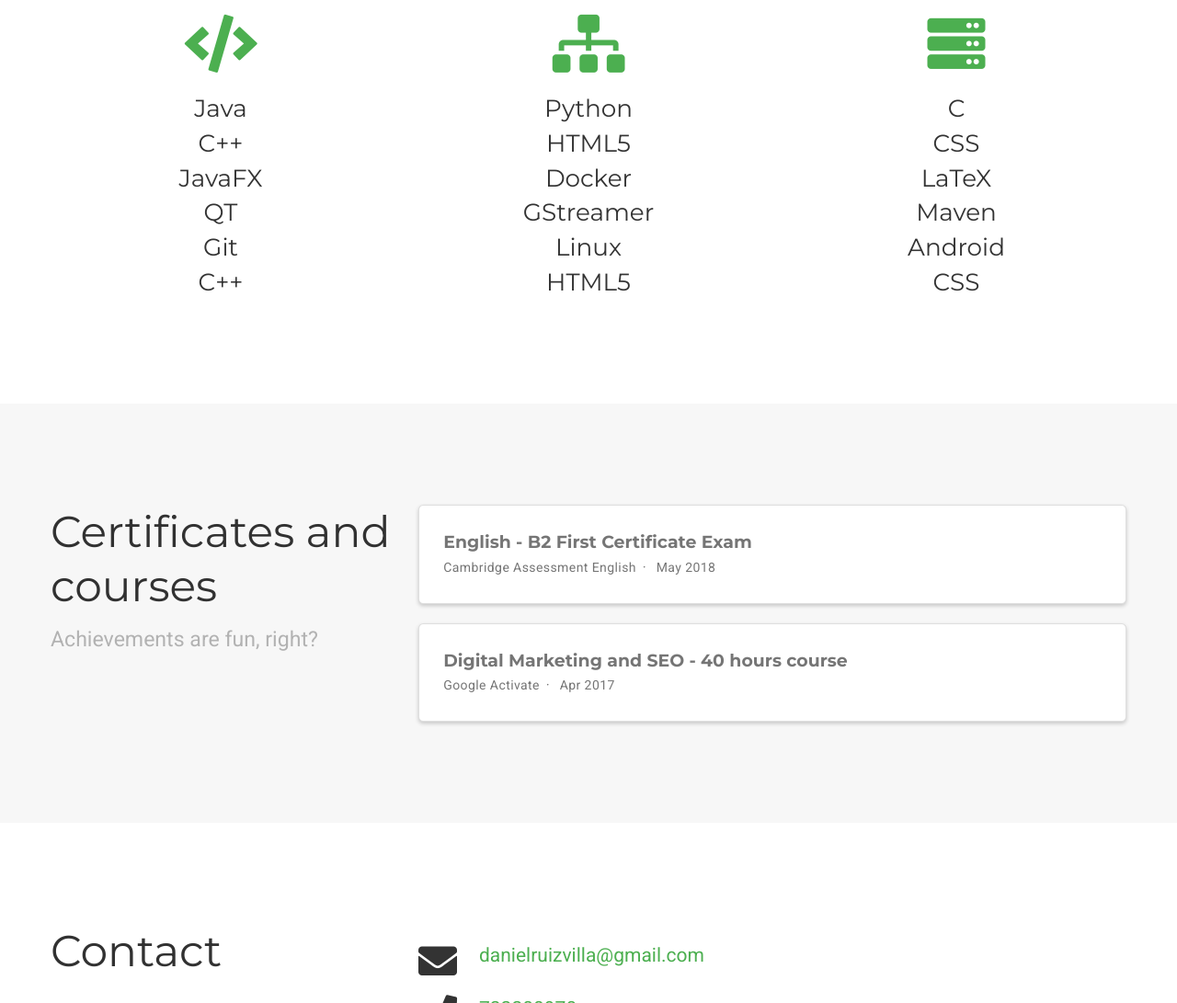
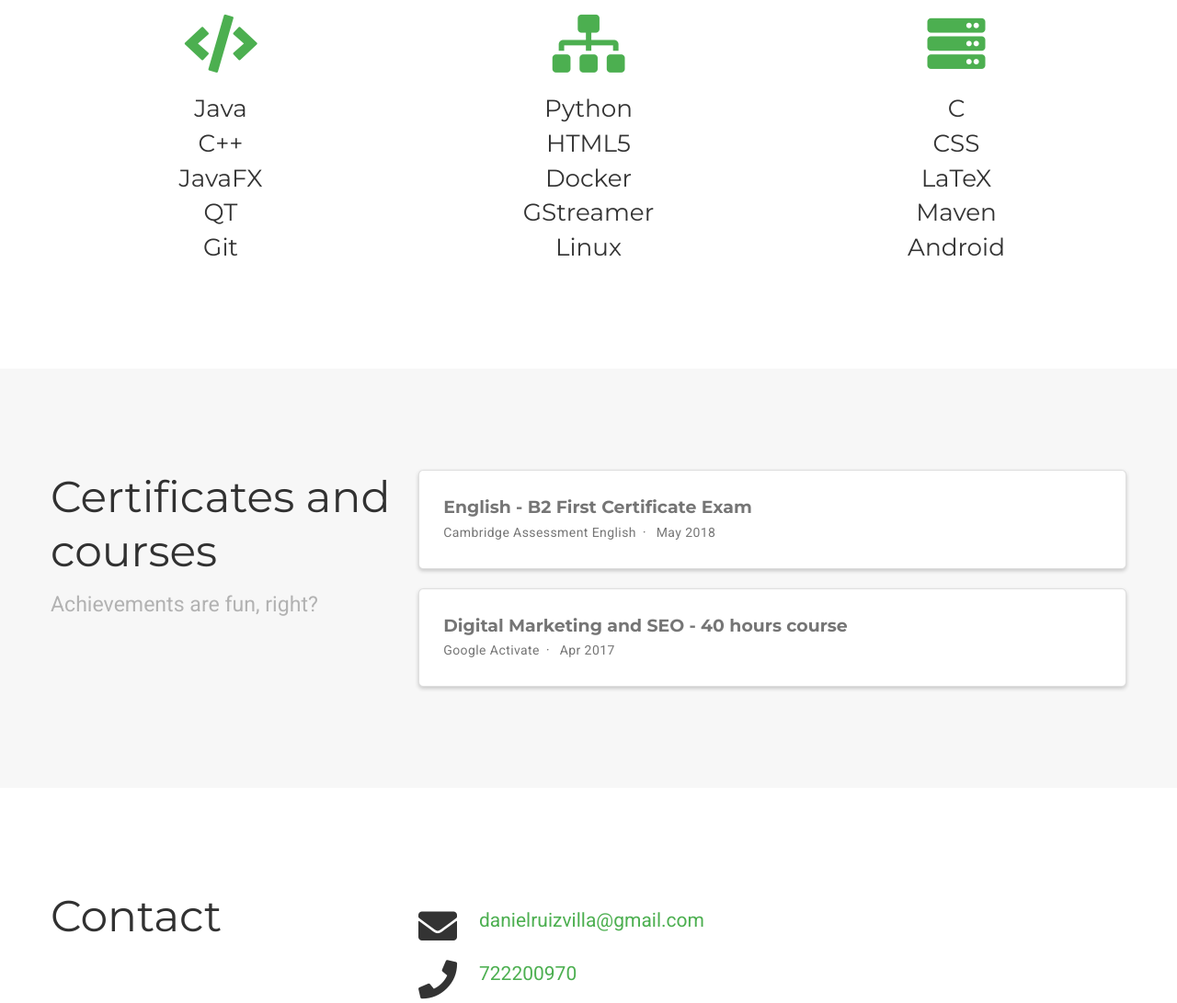
Before and after one commit to danielRV7/danielRV7.github.io, a plain HTML site: page index.html in a window 1280 px wide. Shown: the part 1842-2933 px from the top of the page at 92% size. Drawn offline with nearby package versions, Linux system fonts and the light colour scheme; some packages are replaced by stand-ins of ours.

Commit message:
Corregidos unos errores

```diff
--- a/index.html
+++ b/index.html
@@ -1135,39 +1135,6 @@
   <div class="col-12 col-sm-4">
 
     <h3>Android</h3>
-
-  </div>
-
-
-
-
-
-
-  <div class="col-12 col-sm-4">
-
-    <h3>C++</h3>
-
-  </div>
-
-
-
-
-
-
-  <div class="col-12 col-sm-4">
-
-    <h3>HTML5</h3>
-
-  </div>
-
-
-
-
-
-
-  <div class="col-12 col-sm-4">
-
-    <h3>CSS</h3>
 
   </div>
 
```
